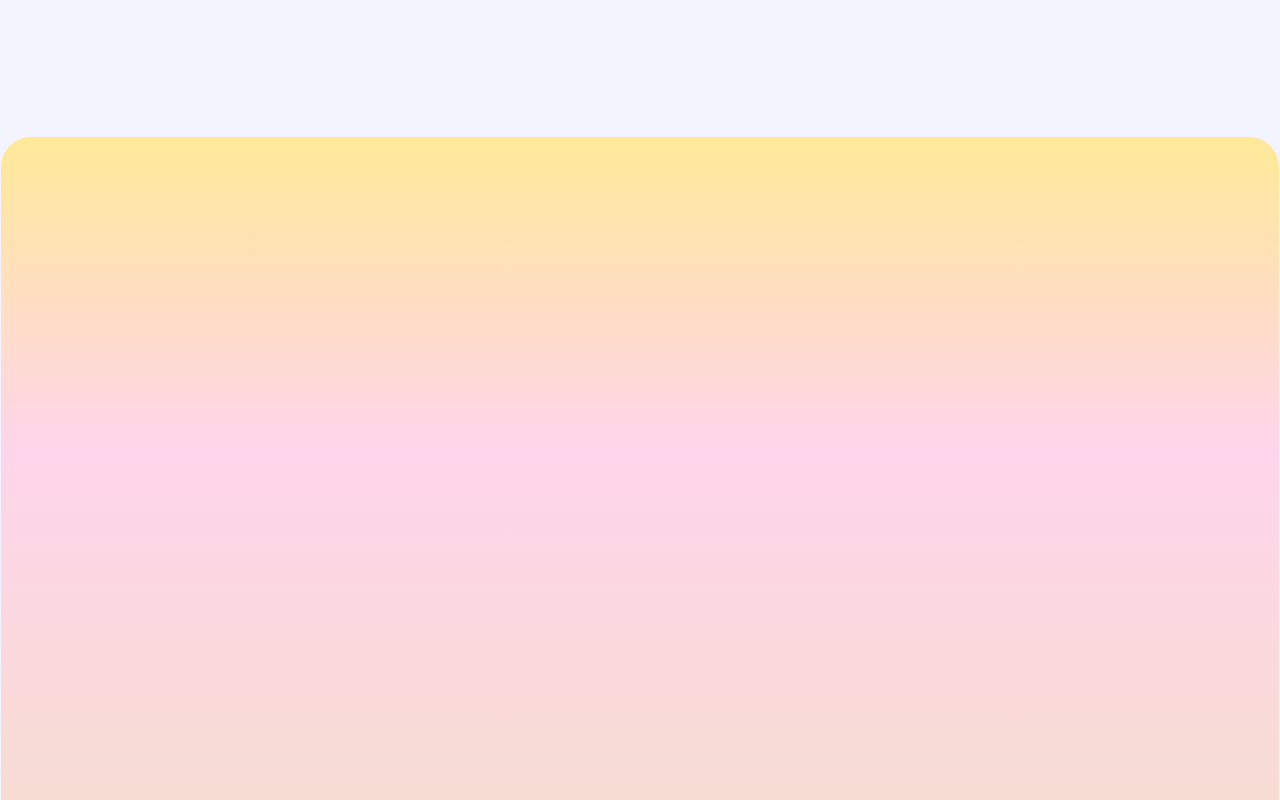
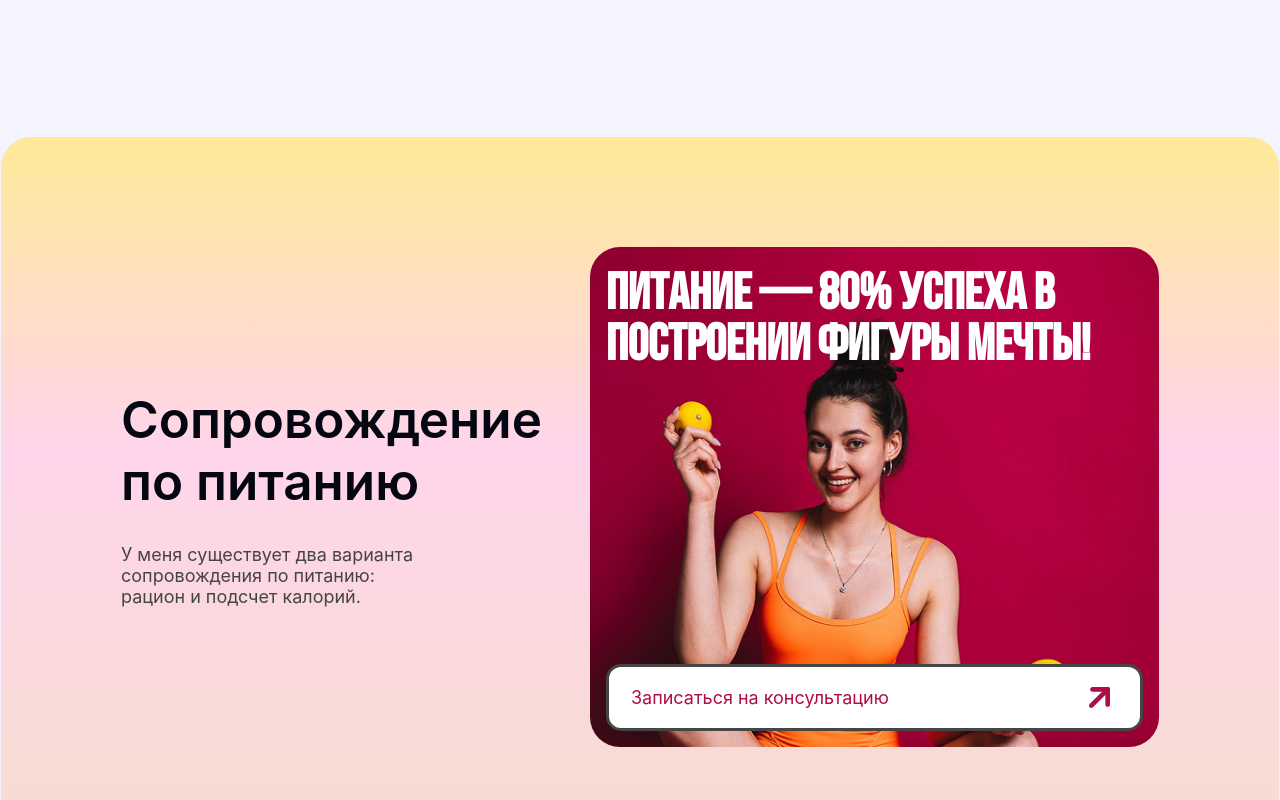
Before and after one commit to pavloging/nikassdgym, a React (Vite) app in the folder client/: page / in a window 1280 px wide. Shown: the part 5160-5960 px from the top of the page. Built offline with nearby package versions, Linux system fonts and the light colour scheme; a web font is replaced by a local one.

Commit message:
feat: update design

```diff
--- a/client/src/pages/Main.tsx
+++ b/client/src/pages/Main.tsx
@@ -269,7 +269,33 @@ const Main: FC = () => {
                 </div>
             </div>
             <div className="main__nutritionist">
-                <div className="main__nutrition block"></div>
+                <div className="main__nutrition block">
+                    <div className="main__nutrition_block-text">
+                        <h3 className="main__nutrition_text_title">
+                            Сопровождение
+                            <br />
+                            по питанию
+                        </h3>
+                        <span className="main__nutrition_text_description">
+                            У меня существует два варианта
+                            <br />
+                            сопровождения по питанию:
+                            <br />
+                            рацион и подсчет калорий.
+                        </span>
+                    </div>
+                    <div className="main__nutrition_block-img">
+                        <h3 className="main__nutrition_img_title">
+                            Питание — 80% успеха в построении фигуры мечты!
+                        </h3>
+                        <div className="main__block-link_btn">
+                            <a className="main__link_btn">
+                                <span>Записаться на консультацию</span>
+                                <img src="/icons/arrow-right-top-red.svg" alt="" />
+                            </a>
+                        </div>
+                    </div>
+                </div>
                 <div className="main__diet block">
                     <h2 className="main__diet_title">Рацион</h2>
                     <Cards data={cards.diet} />
--- a/client/src/style/index.css
+++ b/client/src/style/index.css
@@ -638,6 +638,46 @@ footer {
     );
     border-radius: 30px;
 }
+.main__nutrition {
+    display: flex;
+    align-items: center;
+    justify-content: space-between;
+    gap: 48px;
+}
+.main__nutrition_block-text {
+    display: flex;
+    flex-direction: column;
+    gap: 32px;
+}
+.main__nutrition_text_title {
+    font-size: 4vw;
+}
+.main__nutrition_text_description {
+    color: var(--color-grey);
+}
+.main__nutrition_block-img {
+    display: flex;
+    flex-direction: column;
+    justify-content: space-between;
+    padding: 24px 16px 16px 16px;
+    height: 500px;
+    max-width: 680px;
+    background-image: url(/nutrition.jpg);
+    background-position: center;
+    background-size: cover;
+    border-radius: 30px;
+}
+.main__nutrition_block-img .main__link_btn {
+    width: 100%;
+}
+.main__nutrition_block-img .main__link_btn span {
+    color: var(--color-pink);
+}
+.main__nutrition_img_title {
+    font-family: 'Bebas Neue';
+    font-size: 4vw;
+    color: var(--color-white);
+}
 
 .main__analyzes_subtitle {
     color: var(--color-white);
@@ -675,6 +715,7 @@ footer {
     margin-top: 130px;
     background-image: url(/case.jpg);
     background-size: cover;
+    background-position: center;
     border-radius: 15px;
 }
 .main__analyzes_details_title {
--- a/client/src/style/media.css
+++ b/client/src/style/media.css
@@ -84,6 +84,12 @@
     }
     .main__stage_block-card {
         grid-template-columns: 1fr;
+    }
+
+    .main__nutrition {
+        align-items: flex-start;
+        justify-content: center;
+        flex-direction: column;
     }
 
     .main__link_btn {
```
Also changed, not shown: client/public/nutrition.jpg (added).
